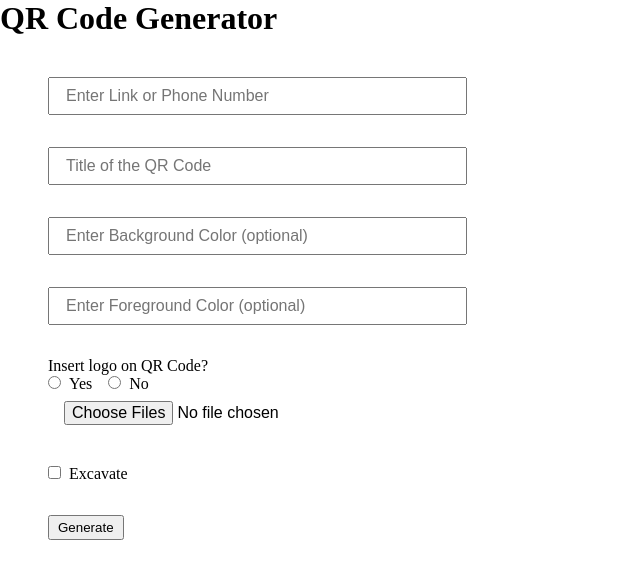
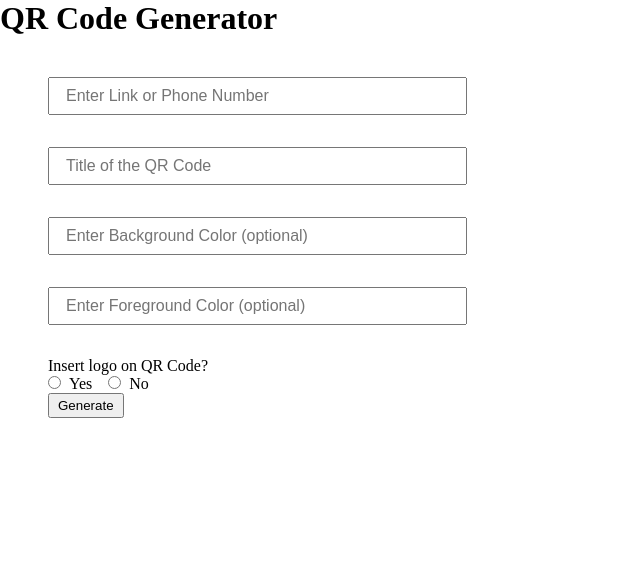
Before and after one commit to Dopetwist/React-QR-Code-generator, a React (Vite) app: page / in a window 1280 px wide. Shown: the top 578 px of the page, without its empty margins (0-640 px from the left). Built offline with nearby package versions, Linux system fonts and the light colour scheme.

Commit message:
Add click functions on radio buttons. Display file input dynamically

```diff
--- a/src/components/QrCode.jsx
+++ b/src/components/QrCode.jsx
@@ -9,7 +9,8 @@ function QrCode() {
     const [ bgValue, setBgValue ] = useState("");
     const [ fgValue, setFgValue ] = useState("");
     const [ images, setImages ] = useState([]);
-    const [ checkExcavate, setExcavate ] = useState(false);
+    // const [ checkExcavate, setExcavate ] = useState(false);
+    const [ radio, setRadio ] = useState(false);
 
 
     const handleFile = (e) => {
@@ -99,18 +100,22 @@ function QrCode() {
                         <p> Insert logo on QR Code? </p>
 
                         <div className="radioBtns">
-                            <div className="yes">
+                            <div className="yes"
+                            onClick={() => {setRadio(true)}}>
                                 <input type="radio" id="yes" name="logo" value="yes" />
                                 <label htmlFor="yes">Yes</label>
                             </div>
 
-                            <div className="no">
+                            <div className="no"
+                            onClick={() => {setRadio(false)}}>
                                 <input type="radio" id="no" name="logo" value="no" />
                                 <label htmlFor="no">No</label>
                             </div>
                         </div>
                     </section>
 
+
+                    {radio && <div>
                                 <ImgFile
                                 func={handleFile}
                                 />
@@ -119,7 +124,7 @@ function QrCode() {
                                     <input type="checkbox" id="excavate" name="images" value="excavate" />
                                     <label htmlFor="excavate">Excavate</label>
                                 </section>
-
+                            </div>}
 
                     <button className="btn"
                     onClick={handleClick}
--- a/src/index.css
+++ b/src/index.css
@@ -34,7 +34,7 @@
     padding: 0;
 }
 
-.container input#no {
+.container div.no {
     margin-left: 1rem;
 }
 
@@ -60,5 +60,6 @@ section.checkbox {
 }
 
 .radioBtns {
+    width: max-content;
     display: flex;
 }
```
Lines whose indentation alone changed are shown as unchanged.
